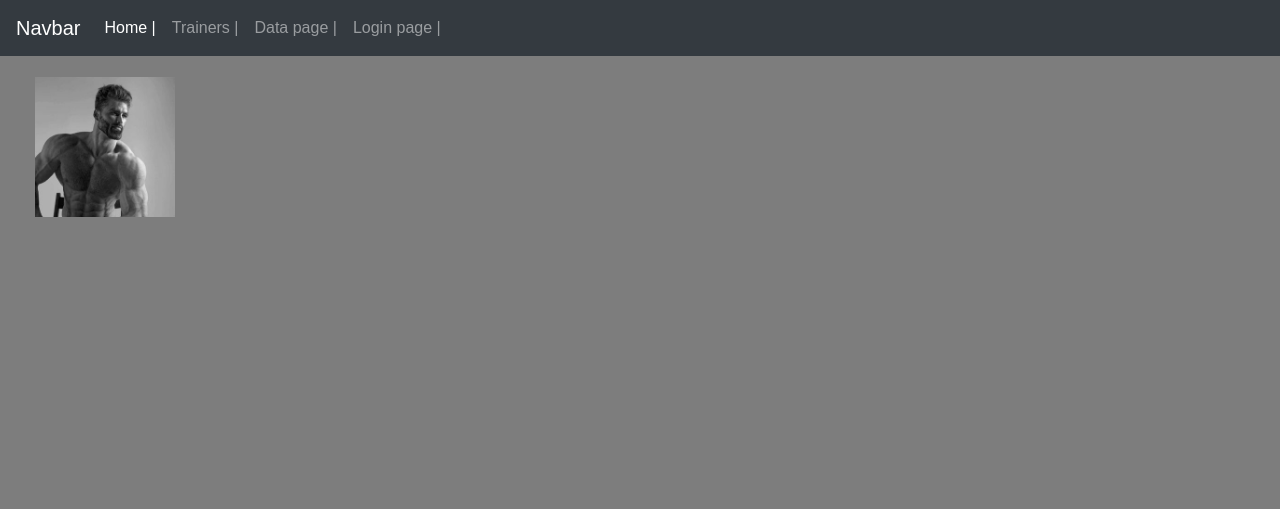
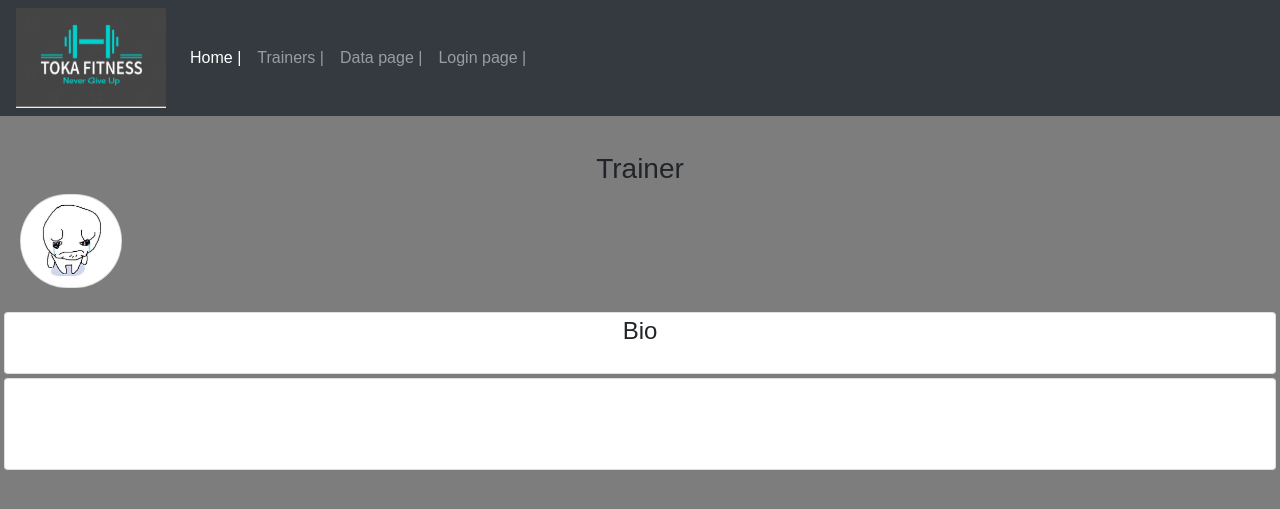
Before and after one commit to J17Bush/Toka-Fitness, a Flask app: page /trainer in a window 1280 px wide. Shown: the top 509 px of the page. Run offline with Flask 3, Linux system fonts and the light colour scheme.

Commit message:
Add files via upload

```diff
--- a/static/style.css
+++ b/static/style.css
@@ -45,9 +45,9 @@ a :active {
     float: left;
   }
 
-#chad-image{
-    float: left;
-    padding: 5px;
-    height: 150px;
-    width: 150px;
+#profile-pic{
+    max-width: 100px;
+    max-height: 100px;
+    border-radius: 100%;
+
   }
--- a/templates/base.html
+++ b/templates/base.html
@@ -10,7 +10,8 @@
     </head>
     <body>
       <nav class="navbar navbar-expand-lg navbar-dark bg-dark">
-        <a class="navbar-brand" href="#">Navbar</a>
+        <img id="Logo" src="../static/TokaFitnessLogo.PNG" width="150px" height="100px">
+        <a class="navbar-brand" href="#"></a>
         <button class="navbar-toggler" type="button" data-toggle="collapse" data-target="#navbarNav" aria-controls="navbarNav" aria-expanded="false" aria-label="Toggle navigation">
           <span class="navbar-toggler-icon"></span>
         </button>
--- a/templates/data.html
+++ b/templates/data.html
@@ -14,7 +14,7 @@
         <form class ="ui form" action= "/add" method ="post">
             <div classs = "field">
                 <p></p>
-                <input type ="text" name ="title" placeholder ="Excersise..."><br>
+                <input type ="text" name ="title" placeholder ="Exercise..."><br>
                 <p></p>
                 <input type ="text" name="author" placeholder ="Trainer Name..."><br>
             </div>
--- a/templates/index.html
+++ b/templates/index.html
@@ -14,5 +14,6 @@
 
 
 
+
 </body>
 {% endblock %}
--- a/templates/login.html
+++ b/templates/login.html
@@ -7,7 +7,6 @@
 </head>
 <body>
     <h1> Login page</h1>
-    <p> This is the Login page</p>
 </body>
 
 <script src="https://ajax.googleapis.com/ajax/libs/jquery/3.5.1/jquery.min.js"></script>
@@ -45,8 +44,6 @@
 
                 <form action="/login" method="POST">
 
-                <h3 style="text-align: center;">This is a login page</h3>
-
                 <p>User Name</p>
 
                 <p><input type="text" id="nm" name="nm" /></p>
@@ -67,7 +64,7 @@
 
                 <p><input type="submit" name="submit" /></p>
 
-                <a class="nav-link" href='/register' style="text-align: center;">Need to Register?</a>
+                <a class="nav-link" href='/register' style="text-align: left;">Need to Register?</a>
 
                 </form>
 
--- a/templates/trainer.html
+++ b/templates/trainer.html
@@ -6,10 +6,25 @@
 
 
 <body>
-    <div class ="container">
+    <!-- <div class ="container">
     <div class="container">
         <img id="chad-image" src="../static/gigchad.png">
+        <img id = "jerma-image" src = "../static/smartjerma.jpeg">
     </div>
+    <div class = "card" style = "background-color: #7d7d7d; width: fit-content;" id = "people-card-grid"> -->
+        <div class = "card-body">
+            <h3 id = "about-text">Trainer</h3>
+            <div class = "card" style = "background-color: #ffff; width: fit-content; border-radius: 100px;">
+                <img src ="../static/cryingthing.jpeg" id = "profile-pic">
+        </div>
+    </div>
+    <div class = "card m-1 p-1" style = "background-color: #ffff; height: fit-content;">
+        <h4 id = "about-text">Bio</h4>
+        <p id = "about-text"></p>
+    </div>
+    <div class = "card m-1 p-1" style = "background-color: #ffff; height: fit-content;">
+        <h4 id = "about-text"></h4>
+        <p id = "about-text"></p>
 
 </body>
 
```
Also changed, not shown: static/TokaFitnessLogo.PNG (added), static/bernard.jpeg (added), static/cryingthing.jpeg (added), static/smartjerma.jpeg (added), static/susman.jpeg (added).
